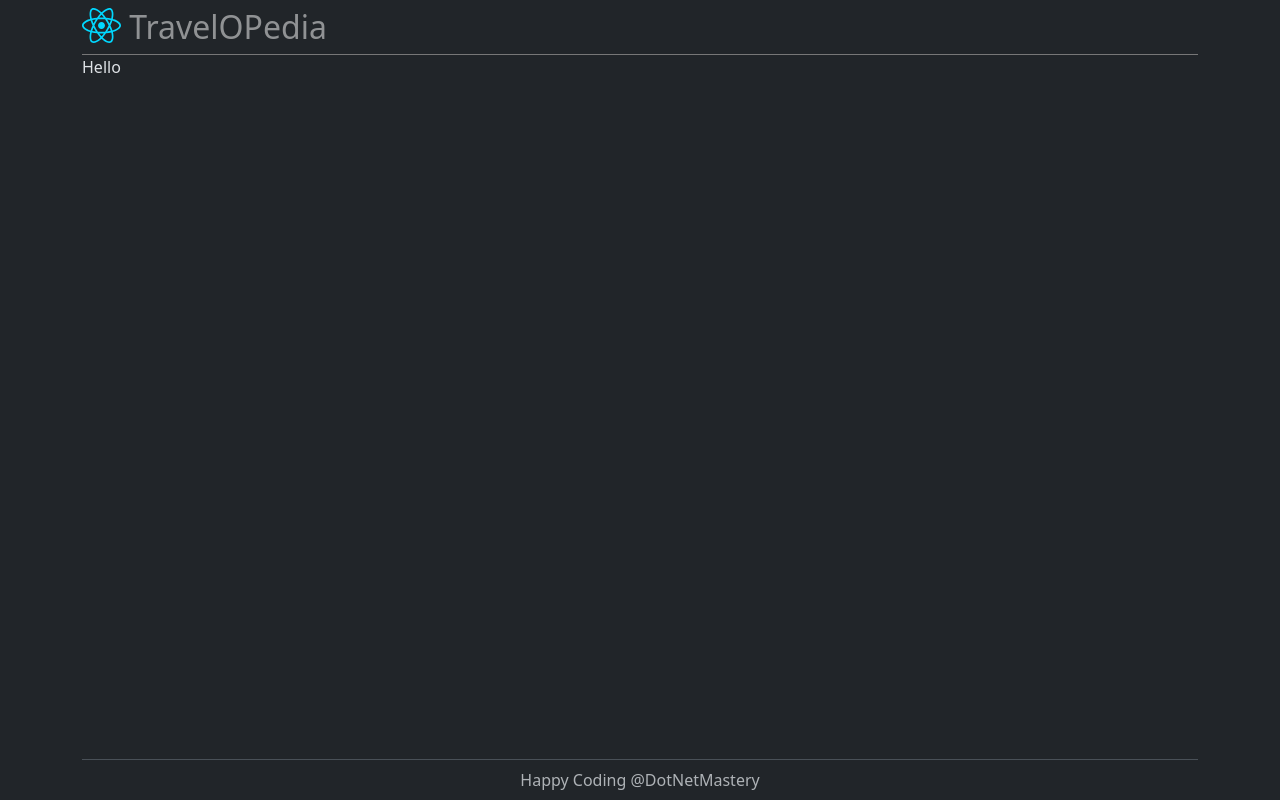
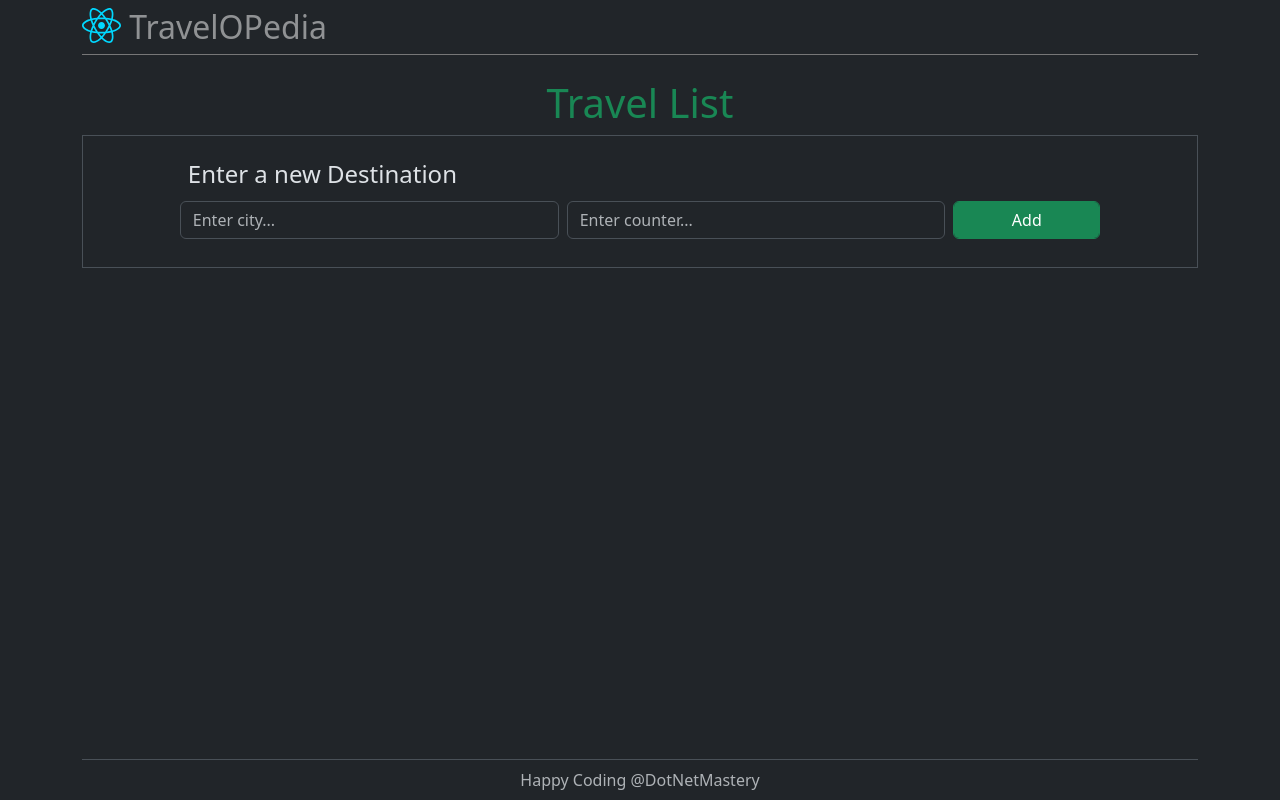
Before and after one commit to amrrummaneh/TravelOpedia, a React (Vite) app in the folder travelopedia/: page / in a window 1280 px wide. Built offline with nearby package versions, Linux system fonts and the light colour scheme.

Commit message:
Add Destination

```diff
--- /dev/null
+++ b/travelopedia/src/components/AddDestination.jsx
@@ -0,0 +1,30 @@
+function AddDestination() {
+  return (
+    <div className="py-4 border">
+      <form>
+        <div className="row col-10 offset-1">
+          <h4>Enter a new Destination</h4>
+          <div className="col-5 p-1">
+            <input
+              type="text"
+              className="form-control"
+              placeholder="Enter city..."
+            />
+          </div>
+          <div className="col-5 p-1">
+            <input
+              type="text"
+              className="form-control"
+              placeholder="Enter counter..."
+            />
+          </div>
+          <div className="col-2 p-1">
+            <button className="btn btn-success form-control">Add</button>
+          </div>
+        </div>
+      </form>
+    </div>
+  );
+}
+
+export default AddDestination;
--- /dev/null
+++ b/travelopedia/src/components/DestinationIndex.jsx
@@ -0,0 +1,12 @@
+import AddDestination from "./AddDestination";
+
+function DestinationIndex() {
+  return (
+    <div className="py-4">
+      <h1 className="text-success text-center">Travel List</h1>
+      <AddDestination />
+    </div>
+  );
+}
+
+export default DestinationIndex;
--- a/travelopedia/src/main.jsx
+++ b/travelopedia/src/main.jsx
@@ -2,14 +2,18 @@ import { StrictMode } from "react";
 import { createRoot } from "react-dom/client";
 import Header from "./layout/Header";
 import Footer from "./layout/Footer";
+import DestinationIndex from "./components/DestinationIndex";
+
 createRoot(document.getElementById("root")).render(
   <StrictMode>
     <div className="d-flex flex-column min-vh-100">
       <Header />
       <main className="flex-grow-1 row">
-        <div className="col-12">Hello</div>
+        <div className="col-12">
+          <DestinationIndex />
+        </div>
       </main>
       <Footer />
     </div>
-  </StrictMode>
+  </StrictMode>,
 );
```
